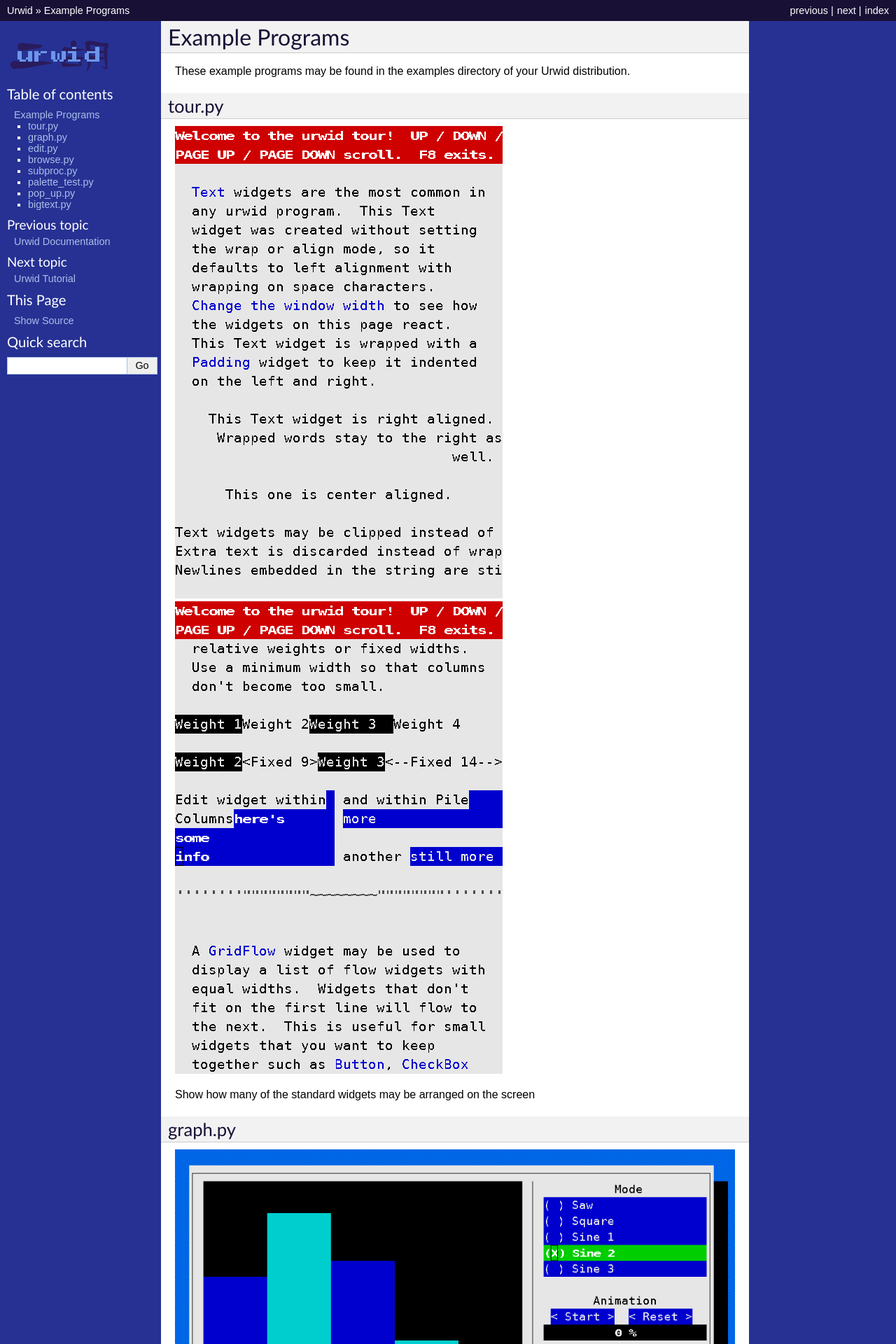
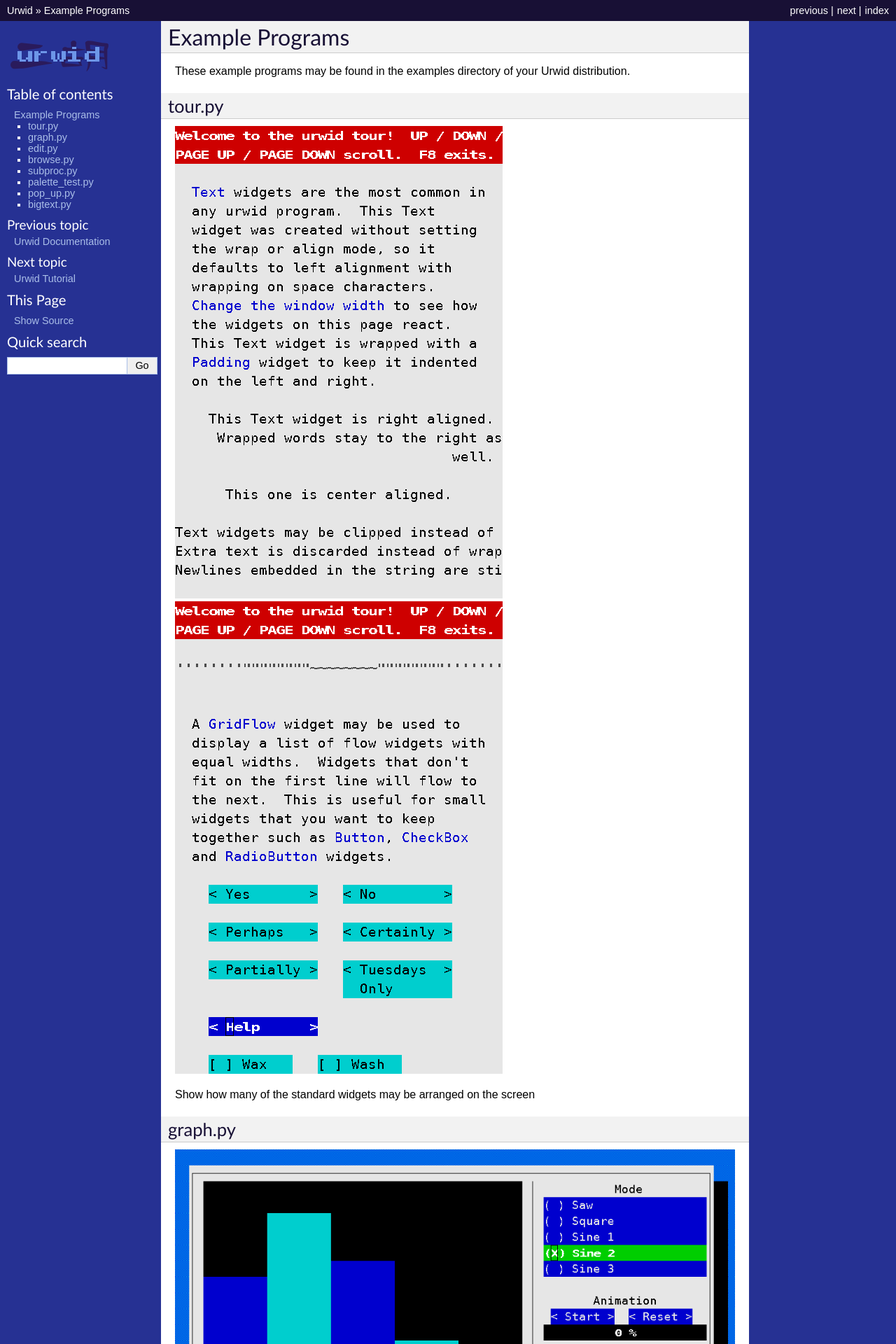
Before and after one commit to urwid/urwid, a Sphinx documentation site: the page built from docs/examples/index.rst, in a window 1280 px wide. Shown: the top 1920 px of the page at 70% size. Built offline with Sphinx 7.4.7, drawn with Linux system fonts in a browser that asks for light colours.

```diff
--- a/docs/examples/index.rst
+++ b/docs/examples/index.rst
@@ -13,7 +13,7 @@ tour.py
 -------
 
 .. image:: tour1.png
-.. image:: tour2.png
+.. image:: tour3.png
 
 Show how many of the standard widgets may be arranged
 on the screen
```
Also changed, not shown: docs/examples/tour2.png, docs/examples/tour3.png (added), 1 other file.
